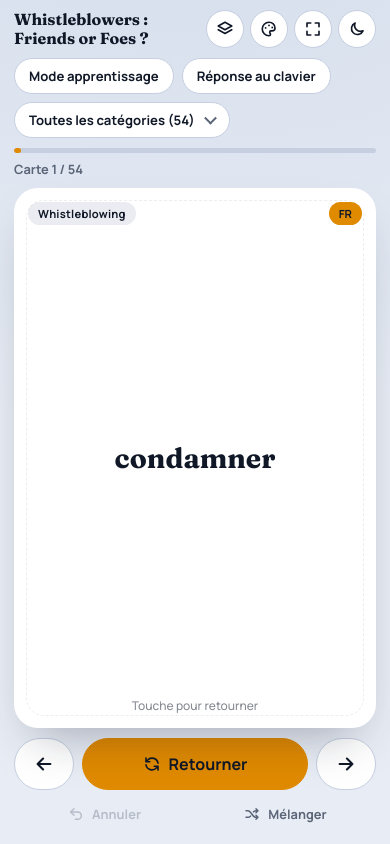
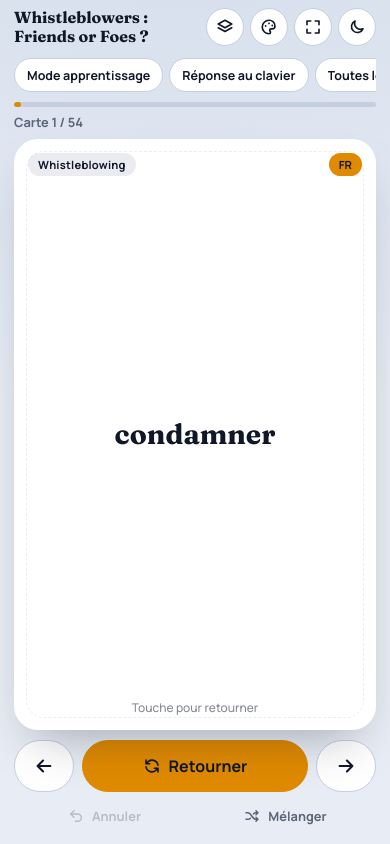
Before and after one commit to writedev/flashcard, a plain HTML site: page index.html in a window 390 px wide. Drawn offline with Linux system fonts and the light colour scheme.

Commit message:
Mobile sans défilement, champ JSON corrigé sur iOS, pause avant publication (#3)
* Améliore le design et l'UX

- Écran de fin : remplace la carte et ses boutons, anneau de score,
  message selon le résultat, liste des cartes à revoir lisible
- Catégorie affichée sur la carte + filtre par catégorie
- Bouton clair/sombre fonctionnel même avec un thème de la palette
- Icônes SVG cohérentes (thème, plein écran)
- Préférences mémorisées (mode apprentissage, clavier, validation stricte)
- Confirmation avant de mélanger en cours de série
- Raccourcis clavier affichés avec des touches <kbd>
- Cache du service worker passé en v2

Co-Authored-By: Claude Opus 5.5 <noreply@anthropic.com>
Claude-Session: https://claude.ai/code/session_01XobUqFSwaubjbvJfK3AjDQ

* Ajoute un bouton « Coller mes flashcards » et place le collage du JSON en haut

- Bouton principal qui lit le presse-papiers et charge le paquet directement,
  avec un message de repli si le navigateur refuse l'accès
- Section « Colle ton JSON » déplacée en premier dans « Mes flashcards »,
  la génération par IA passe en étape 2

Co-Authored-By: Claude Opus 5.5 <noreply@anthropic.com>
Claude-Session: https://claude.ai/code/session_01XobUqFSwaubjbvJfK3AjDQ

* Ajoute une pause avant la publication GitHub Pages

deploy-pages échouait parfois avec « No artifacts named github-pages »
juste après l'envoi de l'artefact : on attend 15 s pour qu'il soit
enregistré.

Co-Authored-By: Claude Opus 5.5 <noreply@anthropic.com>
Claude-Session: https://claude.ai/code/session_01XobUqFSwaubjbvJfK3AjDQ

* Mobile : plus de défilement de page, options sur une ligne, champ JSON lisible sur iOS

- La page de révision tient dans l'écran (100dvh, sans défilement ni rebond) ;
  l'écran de fin peut toujours défiler
- Marge du haut réduite à la zone de l'heure de l'iPhone (max au lieu de +10px)
- Options et catégorie sur une seule ligne qui défile horizontalement
- Sur écran tactile, le champ JSON s'affiche en texte simple : la coloration
  superposée se décalait sur iOS

Co-Authored-By: Claude Opus 5.5 <noreply@anthropic.com>
Claude-Session: https://claude.ai/code/session_01XobUqFSwaubjbvJfK3AjDQ

---------

Co-authored-by: Claude <noreply@anthropic.com>

```diff
--- a/index.html
+++ b/index.html
@@ -236,6 +236,28 @@ body.done .ctl.prim,body.done .ctl.sec,body.done .tip,body.done .ans,body.done .
  .pill.tag{left:12px;max-width:calc(100% - 80px)}
  .ring{width:130px;height:130px;margin:16px auto}.ring>div{width:104px;height:104px}.ring .big{font-size:2rem}
  .miss li{flex-direction:column;gap:2px}.miss li span{text-align:left}
+}
+/* mobile : tout tient sur un écran, la page ne défile plus pendant la révision */
+@media (max-width:560px){
+ html{overscroll-behavior:none}
+ body{padding-top:max(8px,env(safe-area-inset-top,0px));padding-bottom:max(8px,env(safe-area-inset-bottom,0px))}
+ body:not(.done){height:100vh;height:100dvh;overflow:hidden}
+ header{flex:none}
+ /* options sur une seule ligne, qui défile horizontalement si besoin */
+ .opts{flex:none;flex-wrap:nowrap;overflow-x:auto;overflow-y:hidden;scrollbar-width:none;-webkit-overflow-scrolling:touch;gap:6px;padding:2px 0;margin-bottom:8px}
+ .opts::-webkit-scrollbar{display:none}
+ .opts .sw,.catw{flex:none}
+ .opts .sw{min-height:34px;padding:6px 12px;font-size:.78rem;white-space:nowrap}
+ .catw select{min-height:34px;padding:6px 30px 6px 12px;font-size:.78rem;max-width:none}
+ .catw::after{right:12px}
+ .bar,.meta,.ans,.fb,.ctl{flex:none}
+ .meta{margin:6px 0 8px}
+ .scene{min-height:160px}
+}
+/* écran tactile : champ JSON en texte simple (la superposition colorée se décale sur iOS) */
+@media (hover:none){
+ .codeedit pre{display:none}
+ .codeedit textarea{color:var(--ink);-webkit-text-fill-color:var(--ink)}
 }
 @media (prefers-reduced-motion:reduce){.card,.bar i{transition:none}.result{animation:none}}
 @supports selector(::-webkit-scrollbar){.codebox,.codeedit pre,.codeedit textarea{scrollbar-width:thin}}
```
Also changed, not shown: 1 other file.
